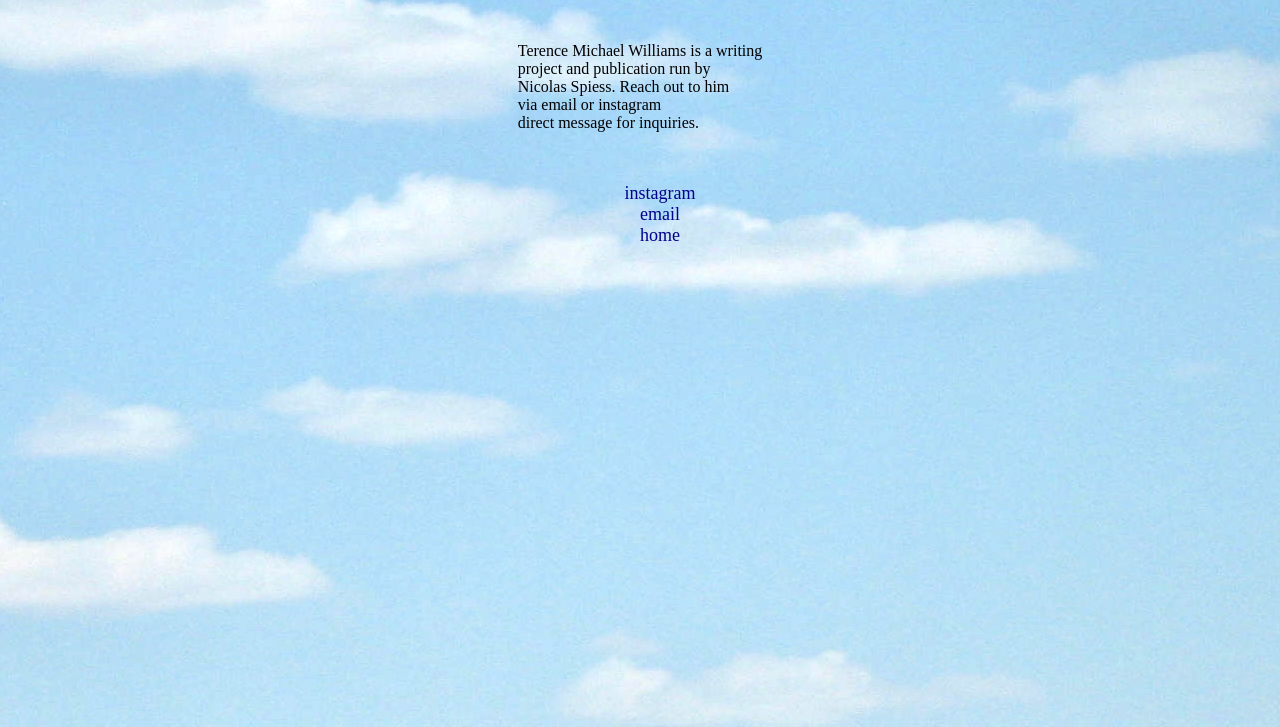
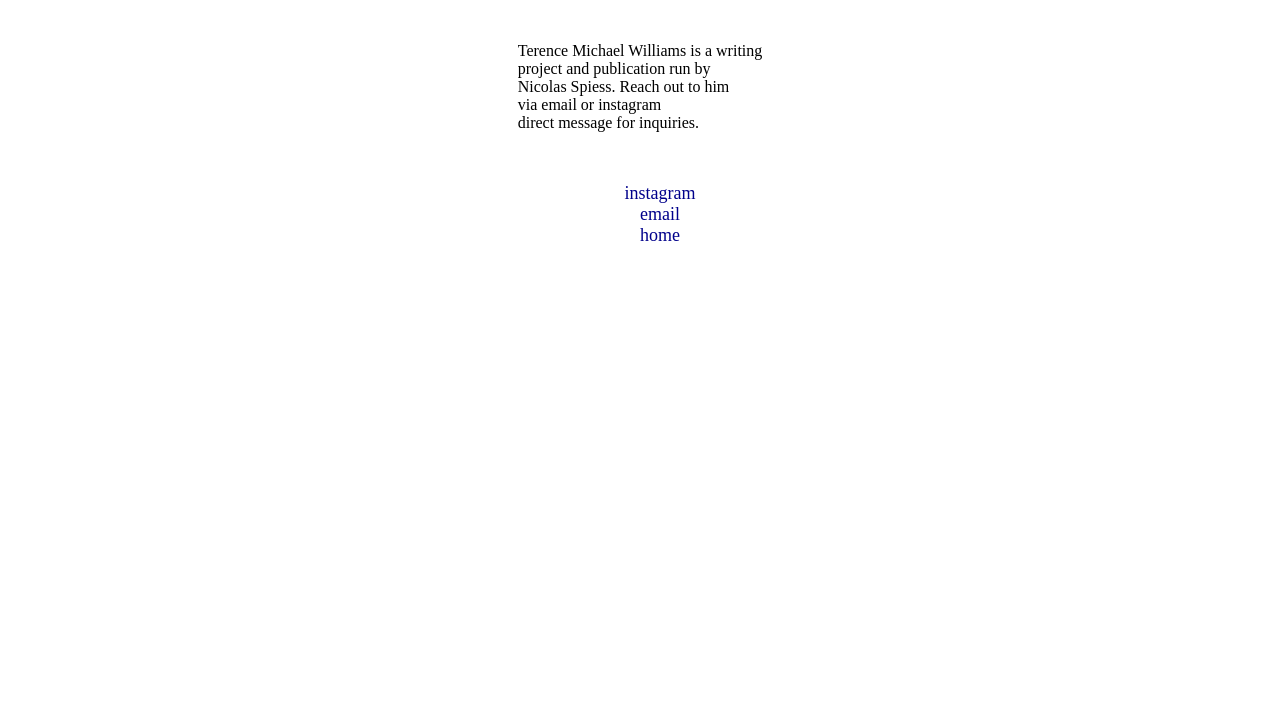
Before and after one commit to NaSpiess15/nickssite, a plain HTML site: page about_index.html in a window 1280 px wide. Shown: the part 73-800 px from the top of the page. Drawn offline with Linux system fonts and the light colour scheme.

Commit message:
Update about_index.html

```diff
--- a/about_index.html
+++ b/about_index.html
@@ -37,7 +37,7 @@
 		    text-decoration: none;
     </style>
   </head>
-	<body style="background:url('media/sky.jpg')">
+	<body>
     <h1>Terence Michael Williams</h1>
       <div class="about-p">
         <p>Terence Michael Williams is a writing<br> project and publication run by<br> Nicolas Spiess. Reach out to him <br>via email or instagram<br> direct message for inquiries.</p>
```
